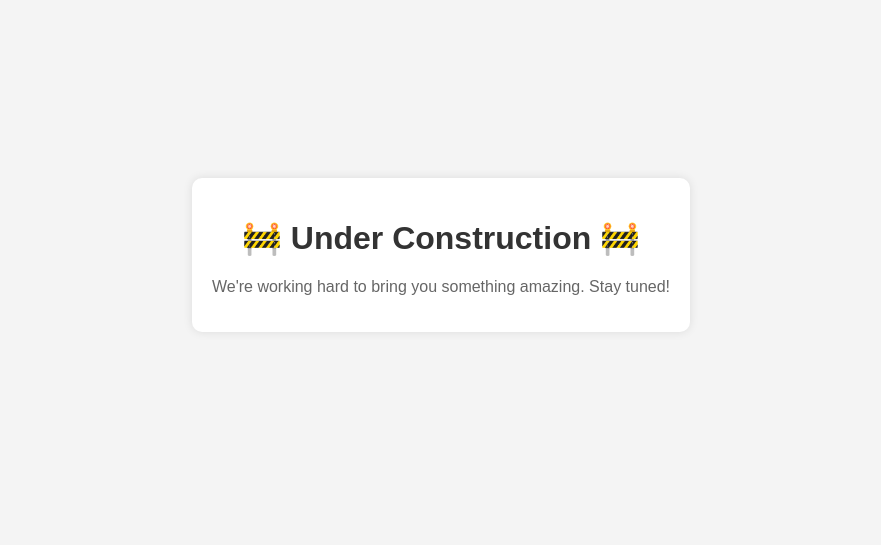
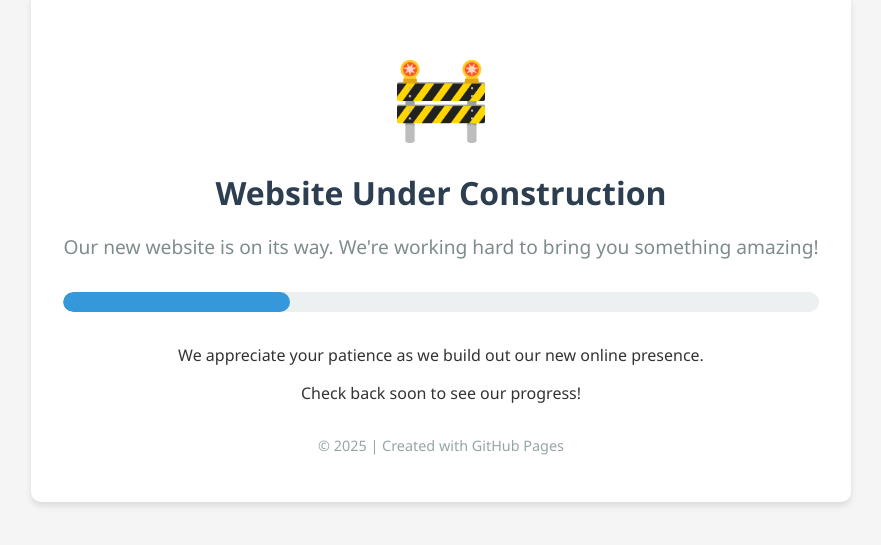
Before and after one commit to b-score/b-score, a plain HTML site: page index.html in a window 1280 px wide. Shown: the part 153-698 px from the top of the page, without its empty margins (199-1080 px from the left). Drawn offline with Linux system fonts and the light colour scheme.

Commit message:
Update index.html

```diff
--- a/index.html
+++ b/index.html
@@ -3,35 +3,84 @@
 <head>
     <meta charset="UTF-8">
     <meta name="viewport" content="width=device-width, initial-scale=1.0">
-    <title>Under Construction</title>
+    <title>Site Under Construction</title>
     <style>
         body {
+            font-family: 'Segoe UI', Tahoma, Geneva, Verdana, sans-serif;
+            background-color: #f5f5f5;
+            color: #333;
+            margin: 0;
+            padding: 0;
             display: flex;
             justify-content: center;
             align-items: center;
             height: 100vh;
-            background-color: #f4f4f4;
-            font-family: Arial, sans-serif;
             text-align: center;
         }
         .container {
-            padding: 20px;
-            background: white;
-            box-shadow: 0 0 10px rgba(0, 0, 0, 0.1);
+            max-width: 800px;
+            padding: 2rem;
+            background-color: white;
             border-radius: 10px;
+            box-shadow: 0 4px 6px rgba(0, 0, 0, 0.1);
         }
         h1 {
-            color: #333;
+            color: #2c3e50;
+            margin-bottom: 1rem;
         }
-        p {
-            color: #666;
+        .construction-icon {
+            font-size: 5rem;
+            margin: 1rem 0;
+            color: #f39c12;
+        }
+        .progress-bar {
+            height: 20px;
+            background-color: #ecf0f1;
+            border-radius: 10px;
+            margin: 2rem 0;
+            overflow: hidden;
+            position: relative;
+        }
+        .progress-fill {
+            background-color: #3498db;
+            height: 100%;
+            width: 30%;
+            border-radius: 10px;
+            animation: pulse 2s infinite;
+        }
+        @keyframes pulse {
+            0% { opacity: 0.6; }
+            50% { opacity: 1; }
+            100% { opacity: 0.6; }
+        }
+        .coming-soon {
+            font-size: 1.2rem;
+            color: #7f8c8d;
+            margin-bottom: 2rem;
+        }
+        .footer {
+            margin-top: 2rem;
+            font-size: 0.9rem;
+            color: #95a5a6;
         }
     </style>
 </head>
 <body>
     <div class="container">
-        <h1>🚧 Under Construction 🚧</h1>
-        <p>We're working hard to bring you something amazing. Stay tuned!</p>
+        <div class="construction-icon">🚧</div>
+        <h1>Website Under Construction</h1>
+        <p class="coming-soon">Our new website is on its way. We're working hard to bring you something amazing!</p>
+
+        <div class="progress-bar">
+            <div class="progress-fill"></div>
+        </div>
+
+        <p>We appreciate your patience as we build out our new online presence.</p>
+        <p>Check back soon to see our progress!</p>
+
+        <div class="footer">
+            <p>© 2025 | Created with GitHub Pages</p>
+        </div>
     </div>
 </body>
 </html>
```
